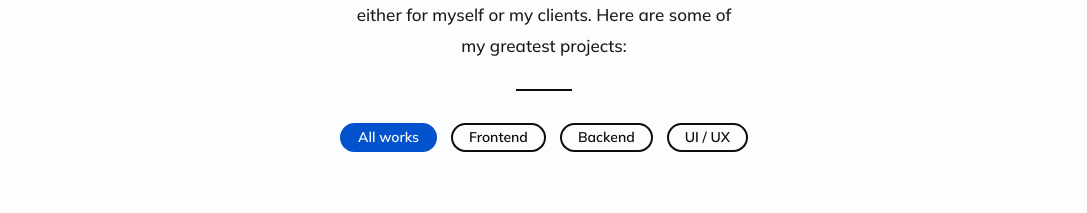
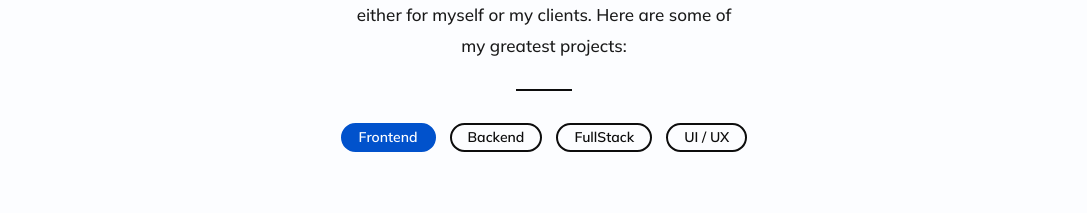
Before and after one commit to NightClover-code/portfolio-website-v2, a Next.js app: page / in a window 1280 px wide. Shown: the part 940-1153 px from the top of the page, without its empty margins (96-1183 px from the left). Built offline with nearby package versions, Linux system fonts and the light colour scheme.

Commit message:
fix: images cleanup

```diff
--- a/components/Projects/index.tsx
+++ b/components/Projects/index.tsx
@@ -11,7 +11,7 @@ const Projects = () => {
     withLine: true,
   };
 
-  const tags = ['All works', 'Frontend', 'Backend', 'UI / UX'];
+  const tags = ['Frontend', 'Backend', 'FullStack', 'UI / UX'];
 
   return (
     <section className="projects__section mt-44 mb-10">
```
Also changed, not shown: public/images/portfolio/frontend/manage.png, 1 other file (tests, documents, lock files or other folders).
